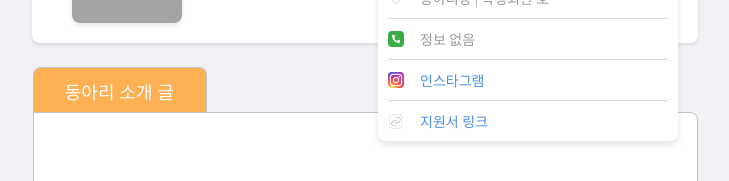
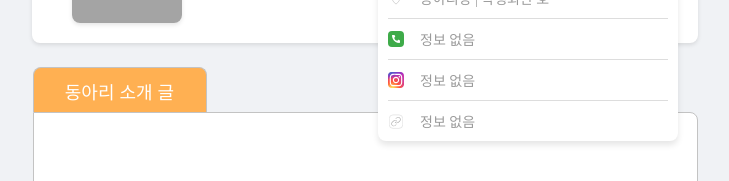
Before and after one commit to USW-Circle-Link/USW-Circle-Link-Web, a Vue app: page /ClubProfile in a window 1280 px wide. Both pictures are taken after a click on the button 944 px from the left and 396 px from the top of the page. Shown: the part 483-664 px from the top of the page, without its empty margins (275-1004 px from the left). Built offline with nearby package versions, Linux system fonts and the light colour scheme; no server answers.

Commit message:
정보없음 수정

```diff
--- a/src/components/Admin/ClubInfoPopup.vue
+++ b/src/components/Admin/ClubInfoPopup.vue
@@ -59,12 +59,14 @@
             <hr />
             <div class="instaName">
               <div class="icon insta"></div>
-              <a :href="instagramLink" target="_blank">인스타그램</a>
+              <a v-if="instagramLink.length" :href="instagramLink" target="_blank">인스타그램</a>
+              <span v-else>정보 없음</span>
             </div>
             <hr />
             <div class="instaName">
               <div class="icon vector"></div>
-              <a :href="formLink" target="_blank">지원서 링크</a>
+              <a v-if="formLink.length" :href="formLink" target="_blank">지원서 링크</a>
+              <span v-else>정보 없음</span>
             </div>
           </div>
         </div>
@@ -152,11 +154,15 @@ export default {
       return this.data.clubCategoryNames.join(', ');  // 쉼표 뒤에 공백 추가
     },
     instagramLink() {
-      return this.data.clubInsta || "#";
+      // Instagram 링크가 http로 시작하지 않으면 추가
+      const instaUrl = this.data.clubInsta || '';
+      if (instaUrl === '') return '';
+      return instaUrl.startsWith('http') ? instaUrl : `https://${instaUrl}`;
     },
     formLink() {
       // Google Form 링크가 http로 시작하지 않으면 추가
-      const formUrl = this.data.googleFormUrl || '#';
+      const formUrl = this.data.googleFormUrl || '';
+      if (formUrl === '') return '';
       return formUrl.startsWith('http') ? formUrl : `https://${formUrl}`;
     },
     recruitmentIcon() {
@@ -384,6 +390,7 @@ export default {
   align-items: center;
   gap: 8px;
   font-size: 14px;
+  color: #9a9a9a;
 }
 
 .contact-info-popup .icon {
--- a/src/components/ClubLeader/PopupClubinfo.vue
+++ b/src/components/ClubLeader/PopupClubinfo.vue
@@ -59,12 +59,14 @@
             <hr />
             <div class="instaName">
               <div class="icon insta"></div>
-              <a :href="instagramLink" target="_blank">인스타그램</a>
+              <a v-if="instagramLink.length" :href="instagramLink" target="_blank">인스타그램</a>
+              <span v-else>정보 없음</span>
             </div>
             <hr />
             <div class="instaName">
               <div class="icon vector"></div>
-              <a :href="formLink" target="_blank">지원서 링크</a>
+              <a v-if="formLink.length" :href="formLink" target="_blank">지원서 링크</a>
+              <span v-else>정보 없음</span>
             </div>
           </div>
         </div>
@@ -154,12 +156,14 @@ export default {
     },
     instagramLink() {
       // Instagram 링크가 http로 시작하지 않으면 추가
-      const instaUrl = this.data.clubInsta || '#';
+      const instaUrl = this.data.clubInsta || '';
+      if (instaUrl === '') return '';
       return instaUrl.startsWith('http') ? instaUrl : `https://${instaUrl}`;
     },
     formLink() {
       // Google Form 링크가 http로 시작하지 않으면 추가
-      const formUrl = this.data.googleFormUrl || '#';
+      const formUrl = this.data.googleFormUrl || '';
+      if (formUrl === '') return '';
       return formUrl.startsWith('http') ? formUrl : `https://${formUrl}`;
     },
     recruitmentIcon() {
@@ -384,6 +388,7 @@ export default {
   align-items: center;
   gap: 8px;
   font-size: 14px;
+  color: #9a9a9a;
 }
 
 .contact-info-popup .icon {
```
